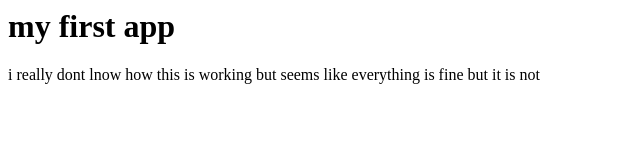
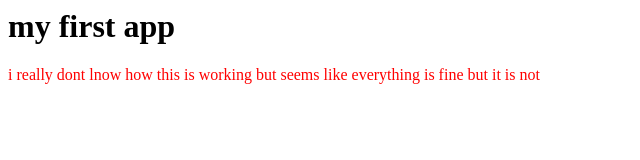
Before and after one commit to arifmulla/dbapp-, a plain HTML site: page index.html in a window 1280 px wide. Shown: the whole page, without its empty margins (0-640 px from the left). Drawn offline with Linux system fonts and the light colour scheme.

Commit message:
Update index.html

```diff
--- a/index.html
+++ b/index.html
@@ -1,9 +1,9 @@
 <html>
 <head>
 </head>
-<body>
+<body style="background-color:powdergreen;">
 <h1>my first app</h1>
-  <p>i really dont lnow how this is working but seems like everything is fine but it is not</p>
+  <p><font color="red">i really dont lnow how this is working but seems like everything is fine but it is not</font></p>
 </body>
 
 
```
